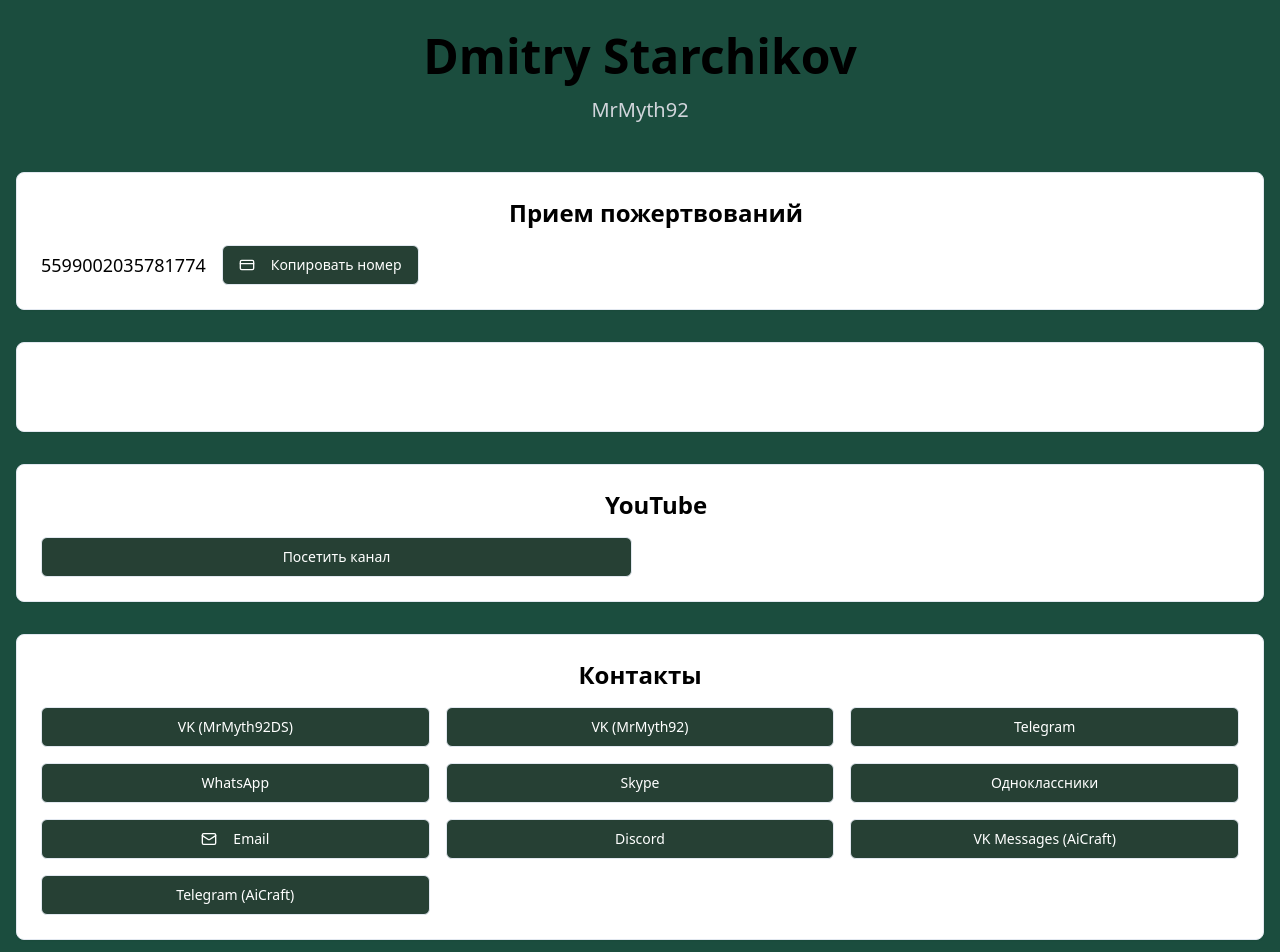
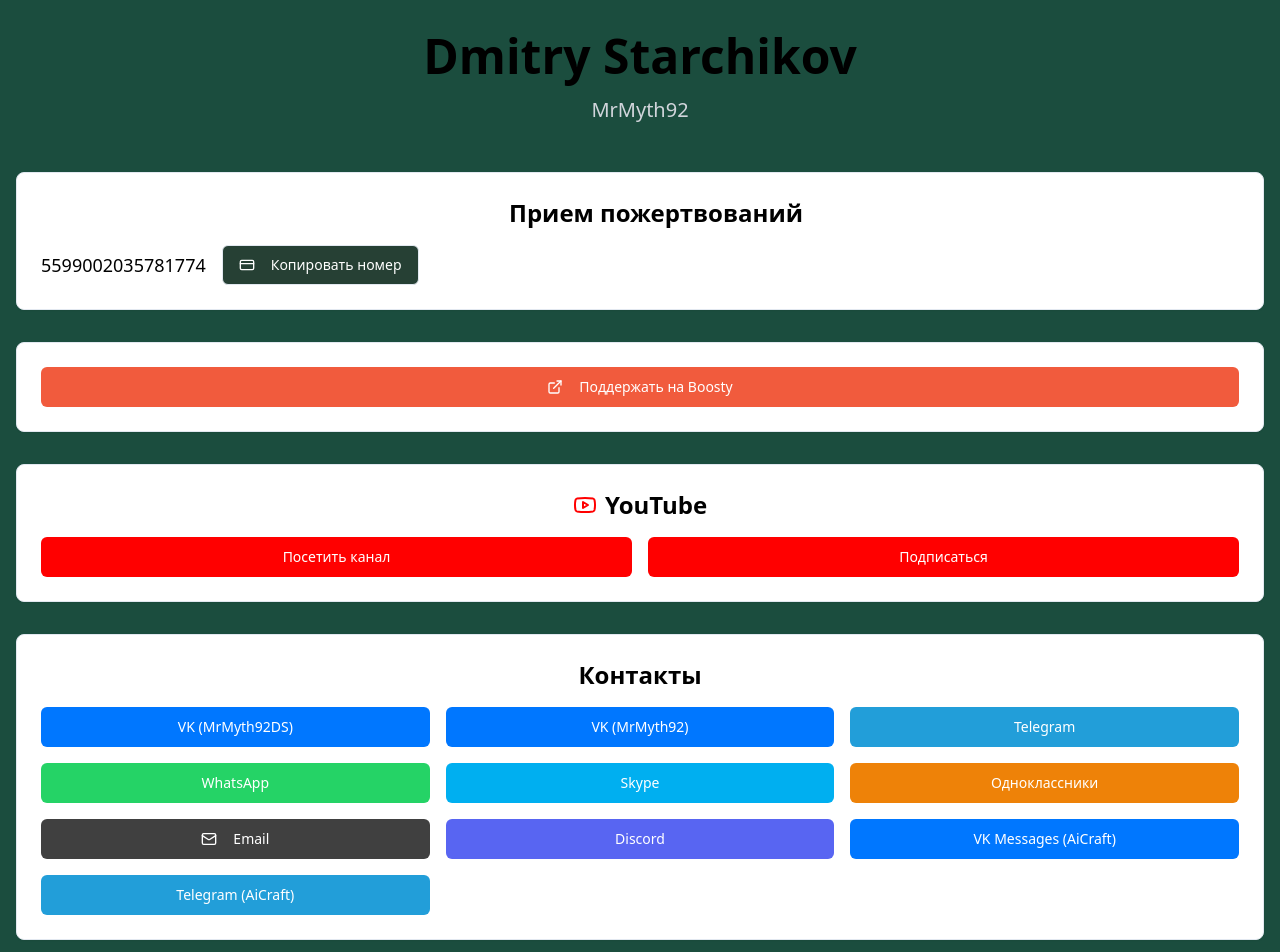
Before and after one commit to MrMyth/mrmyth92-contacts, a React (Vite) app: page / in a window 1280 px wide. Shown: the top 952 px of the page. Built offline with nearby package versions, Linux system fonts and the light colour scheme.

Commit message:
Update button colors for social networks
Changed the button styles to match the colors of the respective social networks they link to, enhancing visual consistency and user experience.
[skip gpt_engineer]

```diff
--- a/src/components/sections/BoostySection.tsx
+++ b/src/components/sections/BoostySection.tsx
@@ -12,7 +12,7 @@ const BoostySection = () => {
         rel="noopener noreferrer"
         className="w-full"
       >
-        <Button className="w-full bg-primary hover:bg-primary/90 text-white">
+        <Button className="w-full bg-[#F15B3D] hover:bg-[#F15B3D]/90 text-white border-0" variant="outline">
           <ExternalLink className="mr-2 h-4 w-4" />
           Поддержать на Boosty
         </Button>
--- a/src/components/sections/ContactSection.tsx
+++ b/src/components/sections/ContactSection.tsx
@@ -13,7 +13,7 @@ const ContactSection = () => {
           target="_blank"
           rel="noopener noreferrer"
         >
-          <Button variant="outline" className="w-full text-white">
+          <Button variant="outline" className="w-full bg-[#0077FF] hover:bg-[#0077FF]/90 text-white border-0">
             VK (MrMyth92DS)
           </Button>
         </a>
@@ -22,12 +22,12 @@ const ContactSection = () => {
           target="_blank"
           rel="noopener noreferrer"
         >
-          <Button variant="outline" className="w-full text-white">
+          <Button variant="outline" className="w-full bg-[#0077FF] hover:bg-[#0077FF]/90 text-white border-0">
             VK (MrMyth92)
           </Button>
         </a>
         <a href="https://t.me/MrMyth92" target="_blank" rel="noopener noreferrer">
-          <Button variant="outline" className="w-full text-white">
+          <Button variant="outline" className="w-full bg-[#229ED9] hover:bg-[#229ED9]/90 text-white border-0">
             Telegram
           </Button>
         </a>
@@ -36,7 +36,7 @@ const ContactSection = () => {
           target="_blank"
           rel="noopener noreferrer"
         >
-          <Button variant="outline" className="w-full text-white">
+          <Button variant="outline" className="w-full bg-[#25D366] hover:bg-[#25D366]/90 text-white border-0">
             WhatsApp
           </Button>
         </a>
@@ -45,7 +45,7 @@ const ContactSection = () => {
           target="_blank"
           rel="noopener noreferrer"
         >
-          <Button variant="outline" className="w-full text-white">
+          <Button variant="outline" className="w-full bg-[#00AFF0] hover:bg-[#00AFF0]/90 text-white border-0">
             Skype
           </Button>
         </a>
@@ -54,7 +54,7 @@ const ContactSection = () => {
           target="_blank"
           rel="noopener noreferrer"
         >
-          <Button variant="outline" className="w-full text-white">
+          <Button variant="outline" className="w-full bg-[#EE8208] hover:bg-[#EE8208]/90 text-white border-0">
             Одноклассники
           </Button>
         </a>
@@ -63,7 +63,7 @@ const ContactSection = () => {
           target="_blank"
           rel="noopener noreferrer"
         >
-          <Button variant="outline" className="w-full text-white">
+          <Button variant="outline" className="w-full bg-[#404040] hover:bg-[#404040]/90 text-white border-0">
             <Mail className="mr-2 h-4 w-4" />
             Email
           </Button>
@@ -73,17 +73,17 @@ const ContactSection = () => {
           target="_blank"
           rel="noopener noreferrer"
         >
-          <Button variant="outline" className="w-full text-white">
+          <Button variant="outline" className="w-full bg-[#5865F2] hover:bg-[#5865F2]/90 text-white border-0">
             Discord
           </Button>
         </a>
         <a href="https://vk.me/AiCraftMyMyth92" target="_blank" rel="noopener noreferrer">
-          <Button variant="outline" className="w-full text-white">
+          <Button variant="outline" className="w-full bg-[#0077FF] hover:bg-[#0077FF]/90 text-white border-0">
             VK Messages (AiCraft)
           </Button>
         </a>
         <a href="https://t.me/AiCraftMyMyth92" target="_blank" rel="noopener noreferrer">
-          <Button variant="outline" className="w-full text-white">
+          <Button variant="outline" className="w-full bg-[#229ED9] hover:bg-[#229ED9]/90 text-white border-0">
             Telegram (AiCraft)
           </Button>
         </a>
--- a/src/components/sections/YoutubeSection.tsx
+++ b/src/components/sections/YoutubeSection.tsx
@@ -7,7 +7,7 @@ const YoutubeSection = () => {
   return (
     <Card className="p-6 mb-8 bg-card hover:animate-card-hover transition-all">
       <h2 className="text-2xl font-bold mb-4 flex items-center gap-2 justify-center text-black">
-        <Youtube className="text-primary" />
+        <Youtube className="text-[#FF0000]" />
         YouTube
       </h2>
       <div className="flex flex-col md:flex-row gap-4">
@@ -17,7 +17,7 @@ const YoutubeSection = () => {
           rel="noopener noreferrer"
           className="flex-1"
         >
-          <Button className="w-full text-white" variant="outline">
+          <Button className="w-full bg-[#FF0000] hover:bg-[#FF0000]/90 text-white border-0" variant="outline">
             Посетить канал
           </Button>
         </a>
@@ -27,7 +27,7 @@ const YoutubeSection = () => {
           rel="noopener noreferrer"
           className="flex-1"
         >
-          <Button className="w-full bg-primary hover:bg-primary/90 text-white">
+          <Button className="w-full bg-[#FF0000] hover:bg-[#FF0000]/90 text-white border-0" variant="outline">
             Подписаться
           </Button>
         </a>
```
